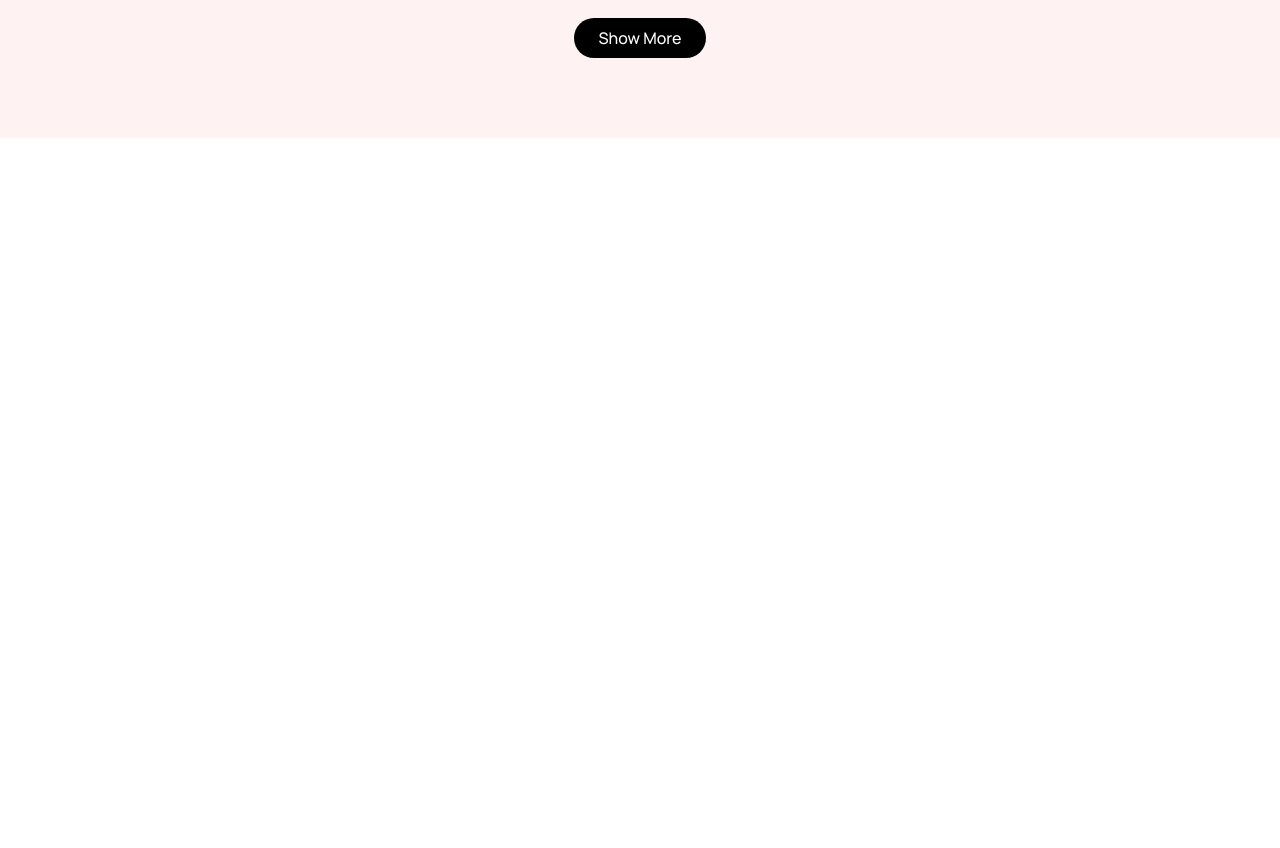
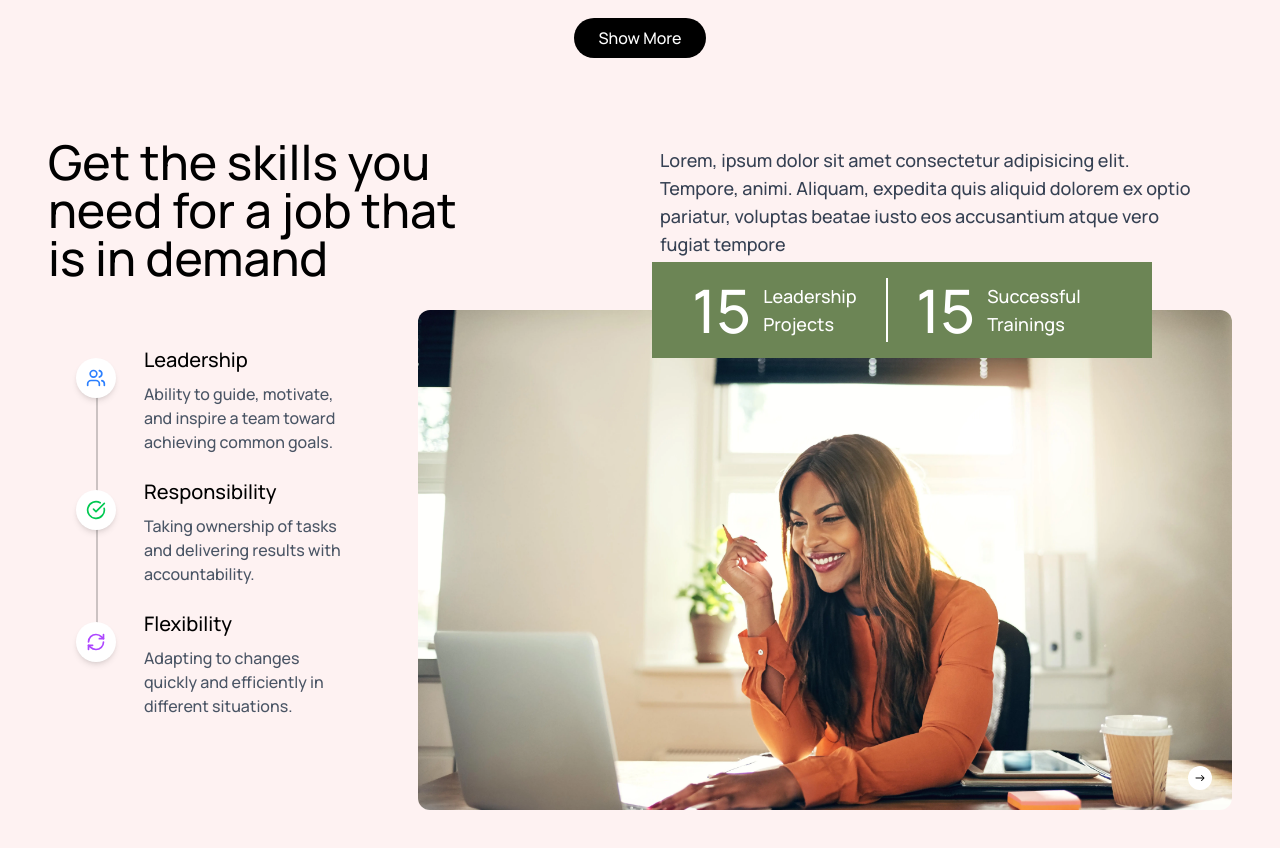
Before and after one commit to AnwarMohammadi2001/EduPath-animation-website, a React (Vite) app: page / in a window 1280 px wide. Shown: the part 1560-2408 px from the top of the page. Before the commit the page ends 1698 px from the top, so only its background shows below. Built offline with nearby package versions, Linux system fonts and the light colour scheme; a web font is replaced by a local one.

Commit message:
complete skill section

```diff
--- a/src/App.jsx
+++ b/src/App.jsx
@@ -9,6 +9,7 @@ import ContactUs from "./components/ContactUs";
 import { Toaster } from "react-hot-toast";
 import Footer from "./components/Footer";
 import EducationCategories from "./components/categories/EducationCategories";
+import Skill from "./components/Skill";
 
 const App = () => {
   const [theme, setTheme] = useState(
@@ -20,6 +21,7 @@ const App = () => {
       <Navbar theme={theme} setTheme={setTheme} />
       <Hero />
       <EducationCategories />
+      <Skill />
     </div>
   );
 };
--- a/src/components/Navbar.jsx
+++ b/src/components/Navbar.jsx
@@ -38,19 +38,20 @@ const Navbar = ({ theme, setTheme }) => {
           >
             New Positions
           </a>
+
           <a
-            href="#services"
+            href="#category"
+            onClick={() => setSidebarOpen(false)}
+            className="sm:hover:border-b"
+          >
+            Category
+          </a>
+          <a
+            href="#skill"
             onClick={() => setSidebarOpen(false)}
             className="sm:hover:border-b"
           >
             Skills
-          </a>
-          <a
-            href="#pur-work"
-            onClick={() => setSidebarOpen(false)}
-            className="sm:hover:border-b"
-          >
-            Our Works
           </a>
           <a
             href="#contact-us"
--- /dev/null
+++ b/src/components/Skill.jsx
@@ -0,0 +1,102 @@
+import React from "react";
+import { Users, CheckCircle, RefreshCw, ArrowBigLeft } from "lucide-react";
+import { IoIosArrowRoundForward } from "react-icons/io";
+
+const softSkills = [
+  {
+    id: 1,
+    title: "Leadership",
+    icon: <Users className="w-5 h-5 text-blue-500" />,
+    description:
+      "Ability to guide, motivate, and inspire a team toward achieving common goals.",
+  },
+  {
+    id: 2,
+    title: "Responsibility",
+    icon: <CheckCircle className="w-5 h-5 text-green-500" />,
+    description:
+      "Taking ownership of tasks and delivering results with accountability.",
+  },
+  {
+    id: 3,
+    title: "Flexibility",
+    icon: <RefreshCw className="w-5 h-5 text-purple-500" />,
+    description:
+      "Adapting to changes quickly and efficiently in different situations.",
+  },
+];
+
+const Skill = () => {
+  return (
+    <div className="min-h-screen px-12  bg-red-50 relative ">
+      <div className="grid grid-cols-1 md:grid-cols-2 gap-10">
+        <h3 className="text-xl md:text-3xl lg:text-5xl max-w-md ">
+          Get the skills you need for a job that is in demand
+        </h3>
+        <p className="text-lg text-gray-700 pt-2 pr-10">
+          Lorem, ipsum dolor sit amet consectetur adipisicing elit. Tempore,
+          animi. Aliquam, expedita quis aliquid dolorem ex optio pariatur,
+          voluptas beatae iusto eos accusantium atque vero fugiat tempore
+        </p>
+      </div>
+      <div className="h-[500px] flex gap-5 items-center relative w-full mt-7">
+        <div className="absolute h-24 bg-[#6c8555] -top-12 w-[500px] right-20 py-4 px-10 grid grid-cols-2 z-20 gap-7">
+          <div className="flex items-center gap-3 border-r-2 border-white">
+            <span className="text-6xl font-bold text-white">15</span>
+            <p className="text-white max-w-1 text-lg font-medium">
+              Leadership Projects
+            </p>
+          </div>
+          <div className="flex items-center gap-3 ">
+            <span className="text-6xl font-bold text-white">15</span>
+            <p className="text-white text-lg max-w-1 font-medium">
+              Successful Trainings
+            </p>
+          </div>
+        </div>
+        {/* Left Column: Timeline */}
+        <div className="w-[350px] relative p-5 mt-8 h-full">
+          {/* Vertical Line */}
+          <div className="absolute left-12 top-10 h-[280px] w-[2px] bg-black/20 z-0"></div>
+
+          {/* Skills List */}
+          <div className="grid grid-cols-1 gap-6 relative z-10">
+            {softSkills.map((skill) => (
+              <div key={skill.id} className="flex gap-5 items-start">
+                {/* Icon wrapper */}
+                <div className="relative flex items-center justify-center h-14 w-14 mt-1">
+                  {/* Icon circle */}
+                  <span className="bg-white h-10 w-10 flex items-center justify-center rounded-full   shadow-md z-20">
+                    {skill.icon}
+                  </span>
+                </div>
+
+                {/* Skill content */}
+                <div>
+                  <h3 className="text-xl font-bold">{skill.title}</h3>
+                  <p className="text-gray-600 max-w-[200px] text-base mt-2">
+                    {skill.description}
+                  </p>
+                </div>
+              </div>
+            ))}
+          </div>
+        </div>
+
+        {/* Right Column: Image */}
+        <div className="flex-1 h-full relative">
+          <img
+            src="skill.webp"
+            alt="Skill illustration"
+            className="rounded-xl object-cover h-full w-full"
+          />
+          <div className="absolute bottom-5 right-5 bg-white p-1 rounded-full">
+            <IoIosArrowRoundForward className="text-black"/>
+          </div>
+        </div>
+      </div>
+    </div>
+  );
+};
+
+export default Skill;
--- a/src/components/categories/EducationCategories.jsx
+++ b/src/components/categories/EducationCategories.jsx
@@ -195,7 +195,7 @@ export default function EducationCategories() {
   };
 
   return (
-    <div className="py-20 min-h-screen bg-red-50 px-12">
+    <div id="category" className="py-20 min-h-screen bg-red-50 px-12">
       {/* Category Buttons */}
       <div className="text-center">
         <h2 className="text-lg sm:text-2xl lg:text-4xl tracking-normal text-gray-700">
```
Also changed, not shown: public/skill.jpg (added), public/skill.webp (added).
